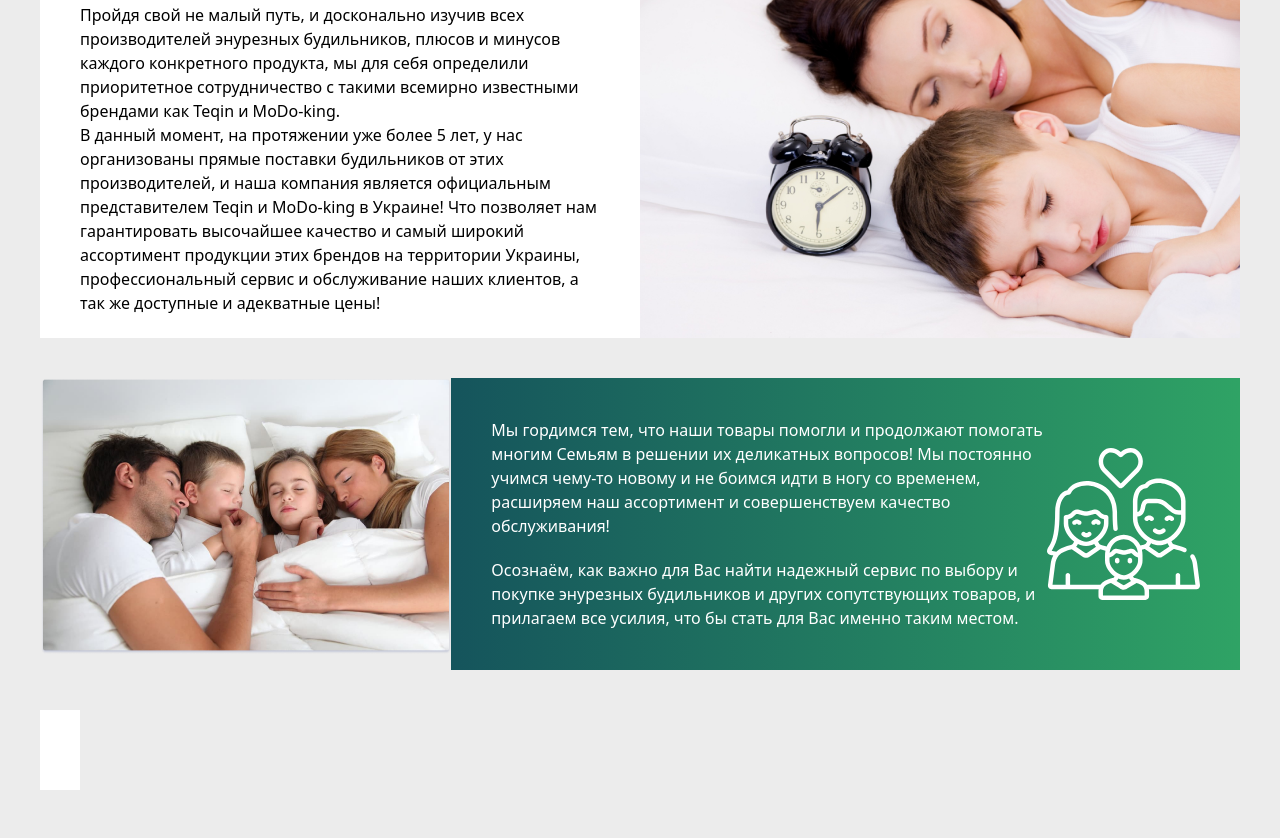
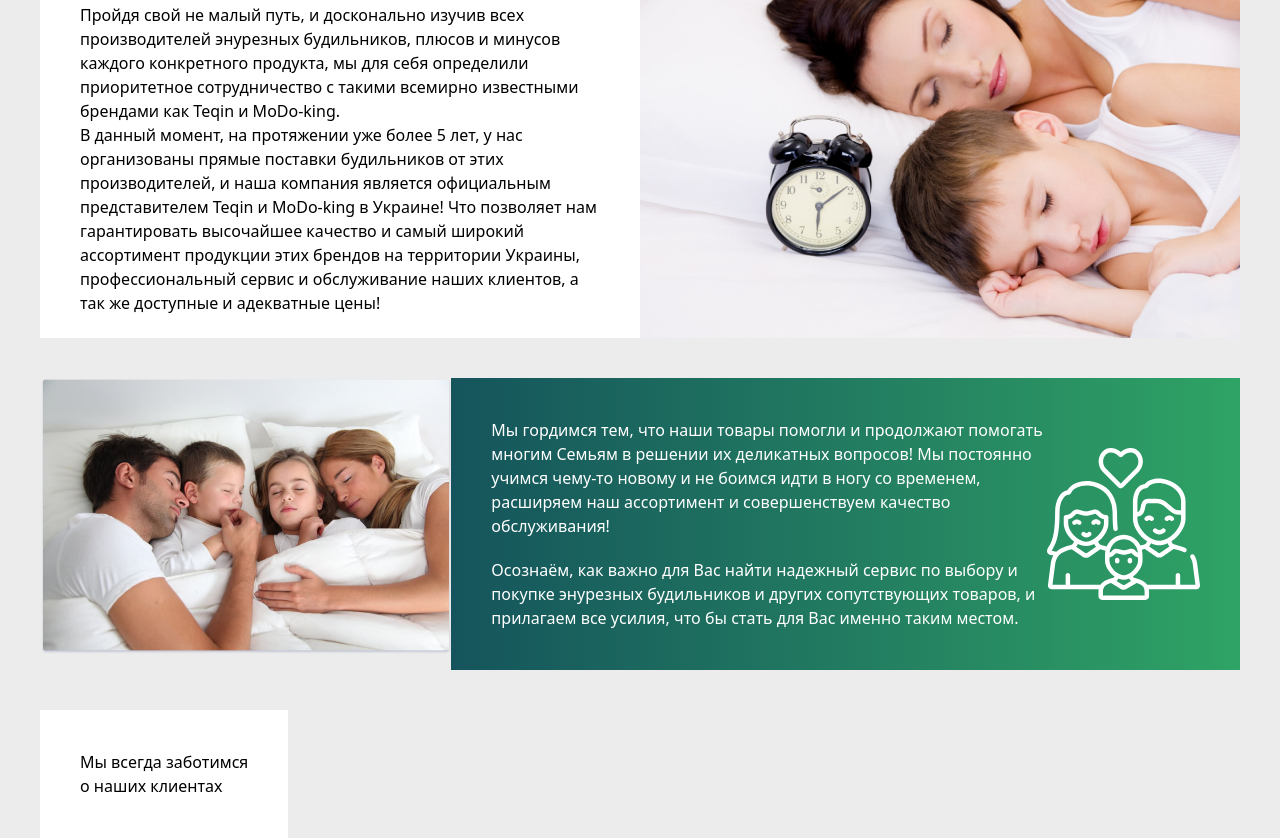
Before and after one commit to Temurprogram77/ums_figma, a website: page public/about.html in a window 1280 px wide. Shown: the part 561-1399 px from the top of the page. Before the commit the page ends 1351 px from the top, so only its background shows below. Drawn offline with nearby package versions, Linux system fonts and the light colour scheme; files that its build step writes are made by us from their sources.

Commit message:
first commit

```diff
--- a/public/about.html
+++ b/public/about.html
@@ -58,7 +58,8 @@
     </section>
     <section class="flex max-w-[1200px] mx-auto mt-10">
         <div class="">
-            <div class="bg-white px-5 py-10"></div>
+            <div class="bg-white p-10">Мы всегда заботимся<br>
+                о наших клиентах</div>
         </div>
     </section>
 </body>
```
Also changed, not shown: src/output.css.
